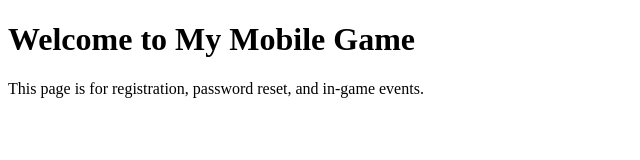
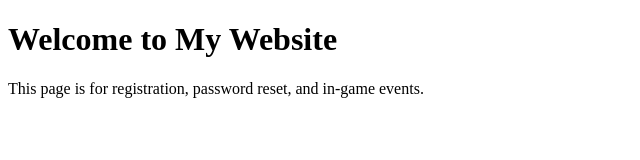
Before and after one commit to pehlivan-Selehaddin/pehlivan-Selehaddin.github.io, a plain HTML site: page index.html in a window 1280 px wide. Shown: the whole page, without its empty margins (0-640 px from the left). Drawn offline with Linux system fonts and the light colour scheme.

Commit message:
Update index.html

```diff
--- a/index.html
+++ b/index.html
@@ -2,10 +2,10 @@
 <html>
   <head>
     <meta charset="UTF-8" />
-    <title>My Mobile Game</title>
+    <title>My Website</title>
   </head>
   <body>
-    <h1>Welcome to My Mobile Game</h1>
+    <h1>Welcome to My Website</h1>
     <p>This page is for registration, password reset, and in-game events.</p>
   </body>
 </html>
```
